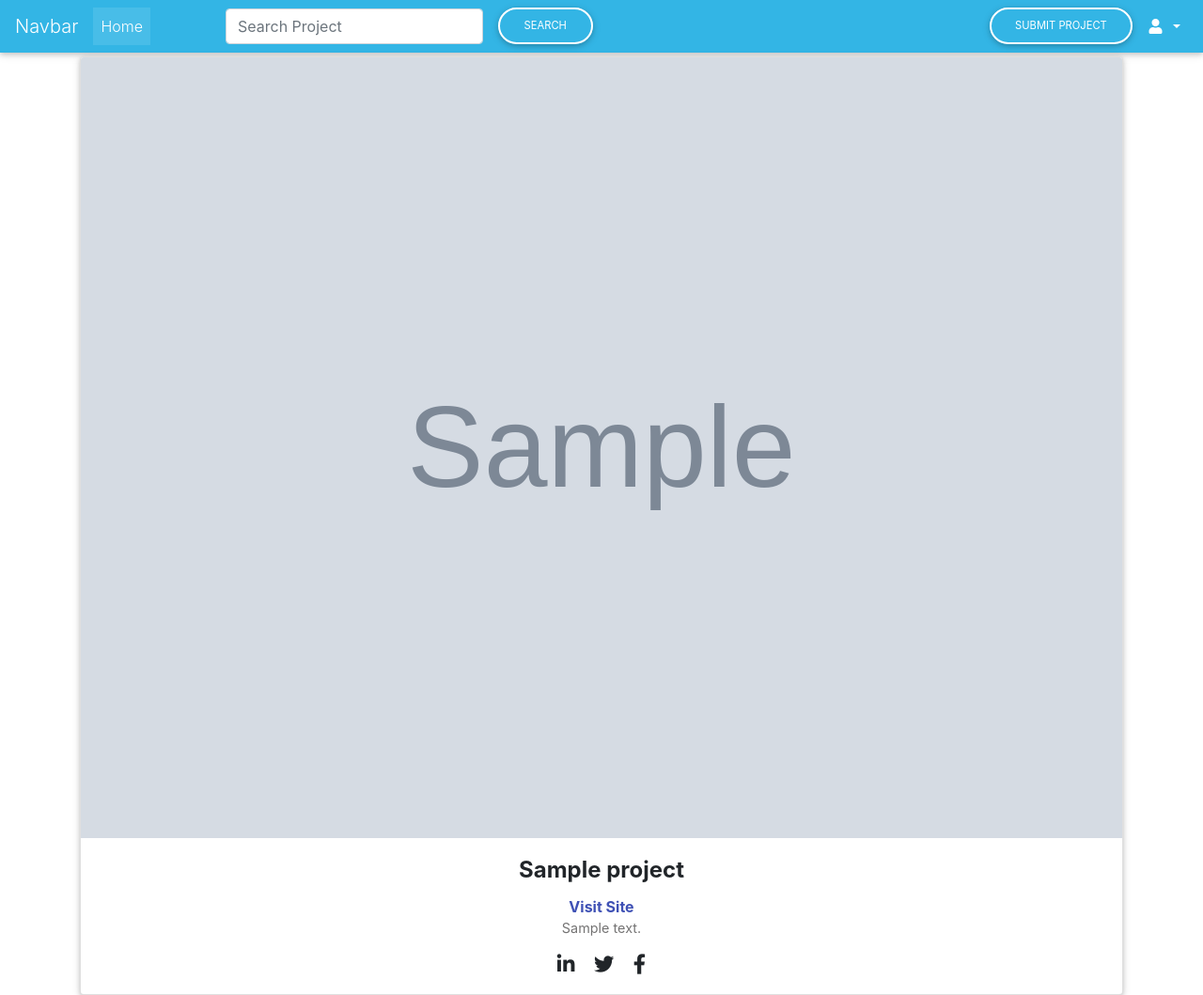
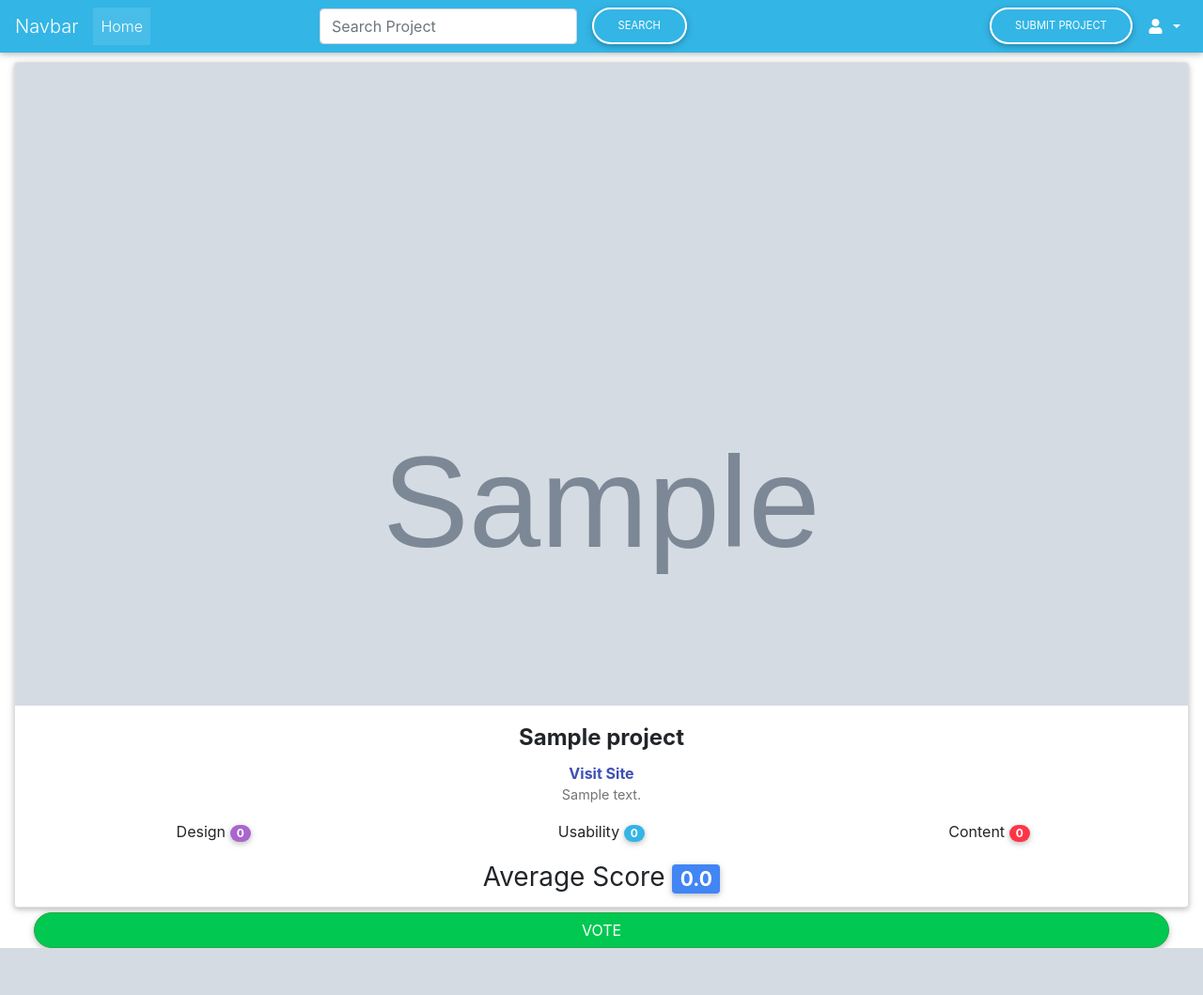
Before and after one commit to Antavio/Moringa-Project-Awards, a Django app: page /project/review/1 in a window 1280 px wide. Shown: the whole page at 94% size. After the commit the page ends 1009 px from the top, so only its background shows below. Run offline with Django 3.2, Linux system fonts and the light colour scheme; a user stored in the database is signed in; tables that the repository leaves empty hold one stand-in row (values such as "Sample post"); grey boxes marked "Sample" are stand-in pictures; some libraries are stand-ins or nearby versions.

Commit message:
Modify the view_project function to facilitate vote counting.

```diff
--- a/project_awards_app/templates/Moringa_Project_Awards/project_review.html
+++ b/project_awards_app/templates/Moringa_Project_Awards/project_review.html
@@ -1,15 +1,13 @@
 {% extends 'Moringa_Project_Awards/base.html' %}
+{% load bootstrap4 %}
 {% block content %}
-<div class="container">
+<div class="container-fluid">
   <!-- Card -->
-<div class="card card-cascade wider reverse">
+  <div class="card card-cascade wider reverse review" style="margin-top:10px;">
 
     <!-- Card image -->
     <div class="view view-cascade overlay">
       <img class="card-img-top" src="{{single_project.image.url}}" alt="Card image cap">
-          <a href="#!">
-            <div class="mask rgba-white-slight"></div>
-          </a>
     </div>
 
     <!-- Card content -->
@@ -21,14 +19,37 @@
       <a href="{{single_project.link}}" class="font-weight-bold indigo-text py-2">Visit Site</a>
       <!-- Text -->
       <p class="card-text">{{single_project.details}}</p>
+      <div class="row">
+        <div class="col-md-4">Design <span class="badge badge-pill badge-secondary">{{single_project.design}}</span></div>
+        <div class="col-md-4">Usability <span class="badge badge-pill badge-info">{{single_project.usability}}</span></div>
+        <div class="col-md-4">Content <span class="badge badge-pill badge-danger">{{single_project.content}}</span></div>
+      </div>
+      <h3 style="margin:20px;">Average Score <span class="badge badge-primary">{{average_score}}</span></h3>
+      <a href="" class="btn btn-success btn-rounded btn-block" data-toggle="modal"
+        data-target="#{{single_project.id}}">Vote</a>
+        <!-- Modal -->
+        <div class="modal fade bd-example-modal-md" id="{{single_project.id}}" tabindex="-1" role="dialog" aria-labelledby="projectTitle" aria-hidden="true">
+          <div class="modal-dialog modal-dialog-centered" role="document">
+            <div class="modal-content">
+              <div class="modal-header">
+                <h5 class="modal-title text-center" id="projectTitle">Rate Project</h5>
+                <button type="button" class="close" data-dismiss="modal" aria-label="Close">
+                  <span aria-hidden="true">&times;</span>
+                </button>
+              </div>
+              <div class="modal-body">
+                <form class="{% url 'project_review' single_project.pk %}" action="" method="post" enctype="multipart/form-data">
+                  {% csrf_token %}
+                  {% bootstrap_form vote_form%}
 
-          <!-- Linkedin -->
-          <a class="px-2 fa-lg li-ic"><i class="fab fa-linkedin-in"></i></a>
-          <!-- Twitter -->
-          <a class="px-2 fa-lg tw-ic"><i class="fab fa-twitter"></i></a>
-          <!-- Dribbble -->
-          <a class="px-2 fa-lg fb-ic"><i class="fab fa-facebook-f"></i></a>
-
+                  <div class="form-group">
+                    <input type="submit" class="btn mx-auto" value="Submit Vote">
+                  </div>
+                </form>
+              </div>
+            </div>
+          </div>
+        </div>
     </div>
 
   </div>
--- a/project_awards_app/templates/navbar.html
+++ b/project_awards_app/templates/navbar.html
@@ -17,7 +17,7 @@
 
         </ul>
         <ul class="navbar-nav ml-auto nav-flex-icons">
-            <li class="nav-item" style="margin-right:400px;">
+            <li class="nav-item" style="margin-right:300px;">
                 <form class="form-inline my-2 my-lg-0 ml-auto" action="{% url 'search_results' %}">
                     <input class="form-control" type="search" name="project" placeholder="Search Project" aria-label="Search">
                     <button class="btn btn-outline-white btn-md my-2 my-sm-0 ml-3" type="submit">Search</button>
--- a/project_awards_app/views.py
+++ b/project_awards_app/views.py
@@ -1,7 +1,7 @@
 from django.shortcuts import render,redirect
 from django.contrib.auth.models import User
 from .models import Project,Profile
-from .forms import ProjectForm,ProfileForm
+from .forms import ProjectForm,ProfileForm,VoteForm
 from django.contrib.auth.decorators import login_required
 from django.core.exceptions import ObjectDoesNotExist
 # Create your views here.
@@ -76,10 +76,33 @@ def search_project(request):
     else:
         message = "No search results yet!"
         return render (request, 'search/search.html', {"message": message})
-
+@login_required(login_url='/accounts/login/')
 def project_review(request,project_id):
     try:
-        single_project = Project.objects.get(id=project_id)
+        single_project = Project.get_single_project(project_id)
+        average_score = round(((single_project.design + single_project.usability + single_project.content)/3),2)
+        if request.method == 'POST':
+            vote_form = VoteForm(request.POST)
+            if vote_form.is_valid():
+                single_project.vote_submissions+=1
+                if single_project.design == 0:
+                    single_project.design = int(request.POST['design'])
+                else:
+                    single_project.design = (single_project.design + int(request.POST['design']))/2
+                if single_project.usability == 0:
+                    single_project.usability = int(request.POST['usability'])
+                else:
+                    single_project.usability = (single_project.usability + int(request.POST['usability']))/2
+                if single_project.content == 0:
+                    single_project.content = int(request.POST['content'])
+                else:
+                    single_project.content = (single_project.content + int(request.POST['usability']))/2
+
+                single_project.save()
+                return redirect('project_review')
+        else:
+            vote_form = VoteForm()
+
     except DoesNotExist:
         raise Http404()
-    return render(request,'Moringa_Project_Awards/project_review.html',{"single_project":single_project})
+    return render(request,'Moringa_Project_Awards/project_review.html',{"vote_form":vote_form,"single_project":single_project,"average_score":average_score})
--- a/static/css/main_style.css
+++ b/static/css/main_style.css
@@ -14,3 +14,6 @@
     width: 300px;
     height: 10px;
 }
+.card{
+    max-height: 900px;
+}
```
Also changed, not shown: project_awards_app/migrations/0004_auto_20190526_1857.py (added). Lines whose indentation alone changed are shown as unchanged.
